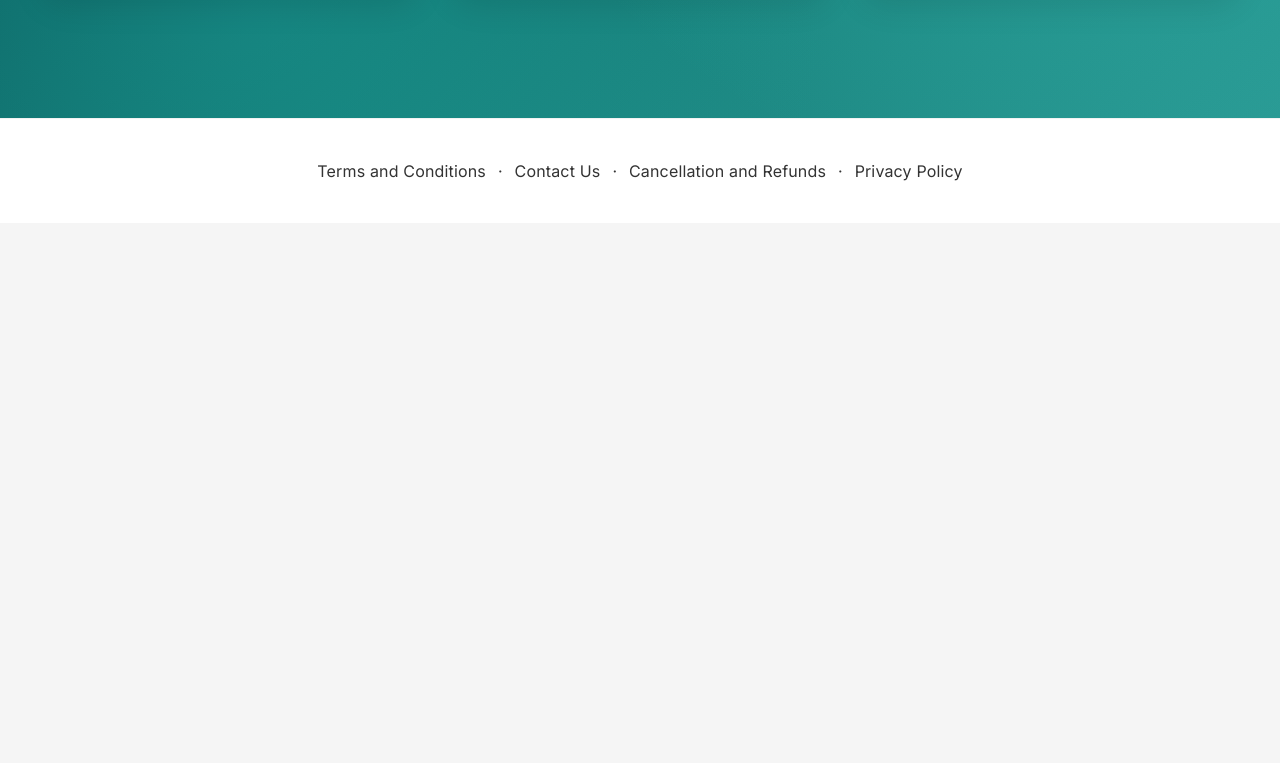
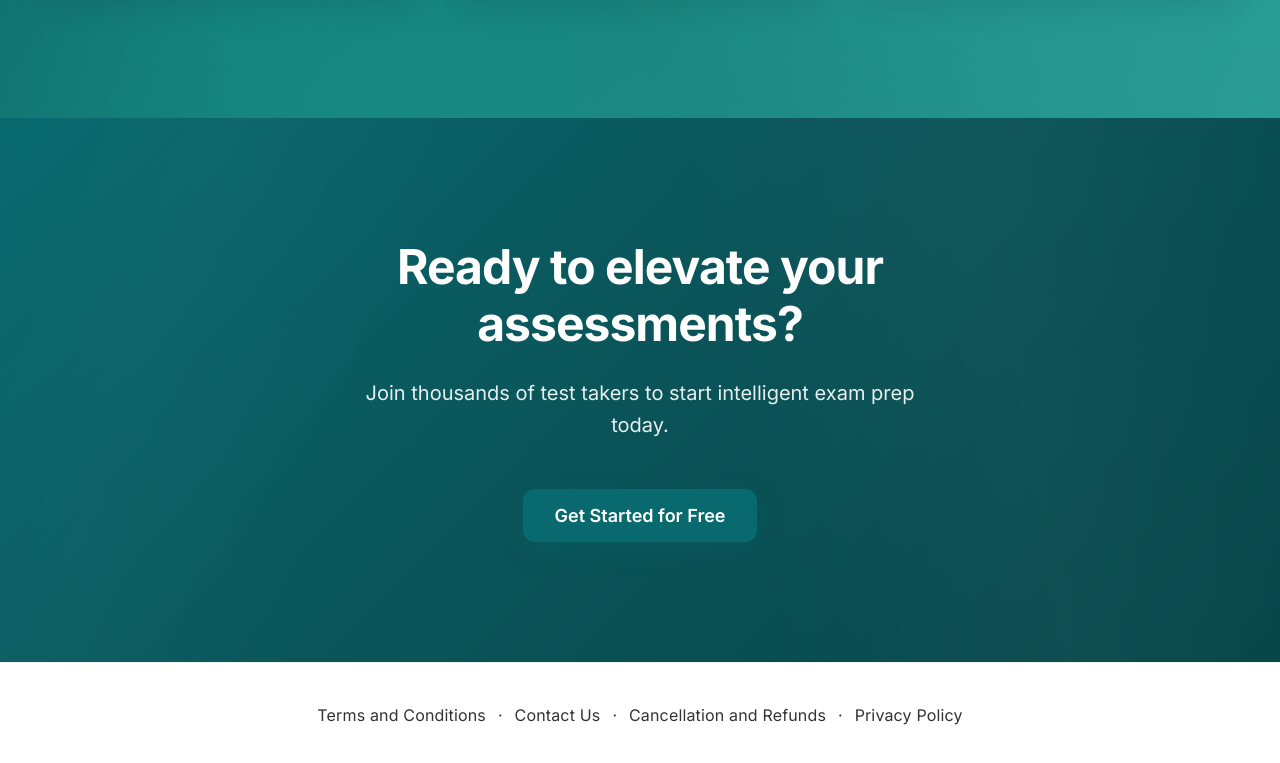
Before and after one commit to burnerlee/tofulu, a React (Vite) app in the folder landing/: page / in a window 1280 px wide. Shown: the part 1337-2100 px from the top of the page. Before the commit the page ends 1560 px from the top, so only its background shows below. Built offline with nearby package versions, Linux system fonts and the light colour scheme; no server answers.

Commit message:
enable CTA

```diff
--- a/landing/src/App.jsx
+++ b/landing/src/App.jsx
@@ -25,7 +25,7 @@ function Home() {
         <Header />
         <Hero />
         <Features />
-        {/* <CTA /> */}
+        <CTA />
         <Footer />
       </div>
     </>
--- a/landing/src/components/CTA.jsx
+++ b/landing/src/components/CTA.jsx
@@ -7,15 +7,15 @@ function CTA() {
       <div className="cta-container">
         <h2 className="cta-title">Ready to elevate your assessments?</h2>
         <p className="cta-subtitle">
-          Join thousands of educators and organizations delivering secure, intelligent exams today.
+          Join thousands of test takers to start intelligent exam prep today.
         </p>
         <div className="cta-buttons">
-          <button className="cta-button primary">
+          <button className="cta-button primary" onClick={() => navigate('/login')}>
             Get Started for Free
           </button>
-          <button className="cta-button secondary">
+          {/* <button className="cta-button secondary">
             Contact Sales
-          </button>
+          </button> */}
         </div>
       </div>
     </section>
```
